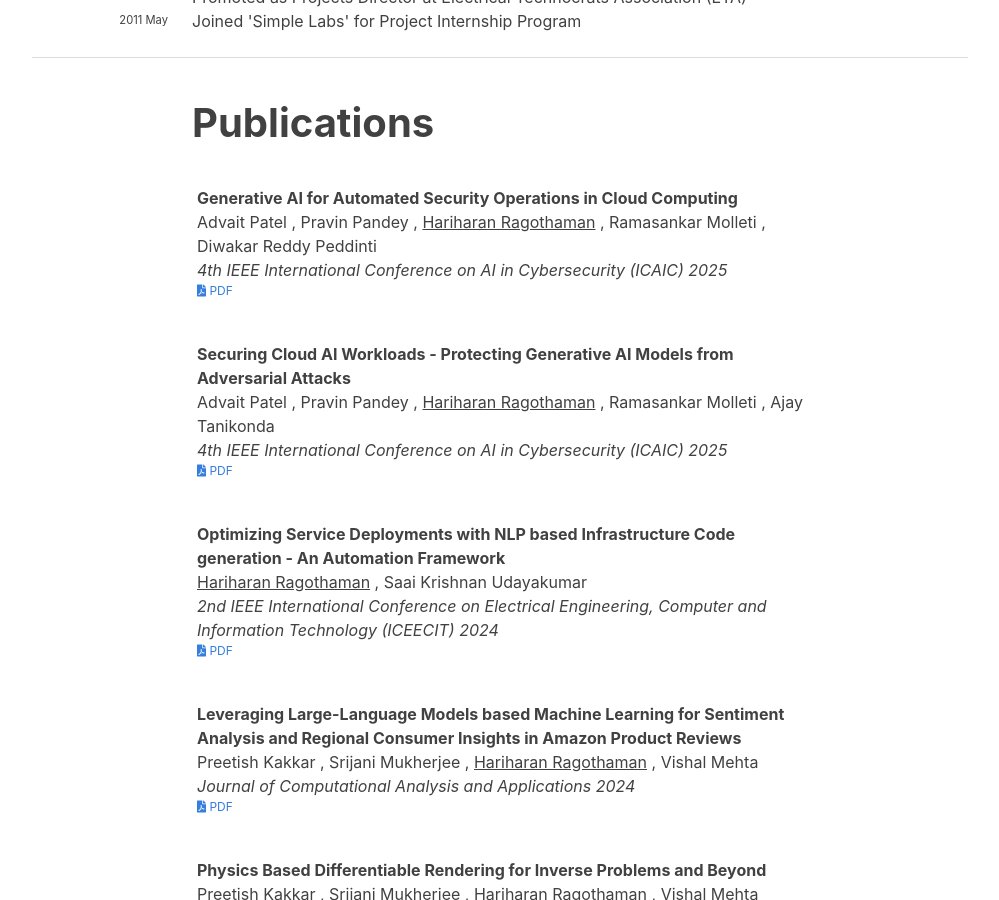
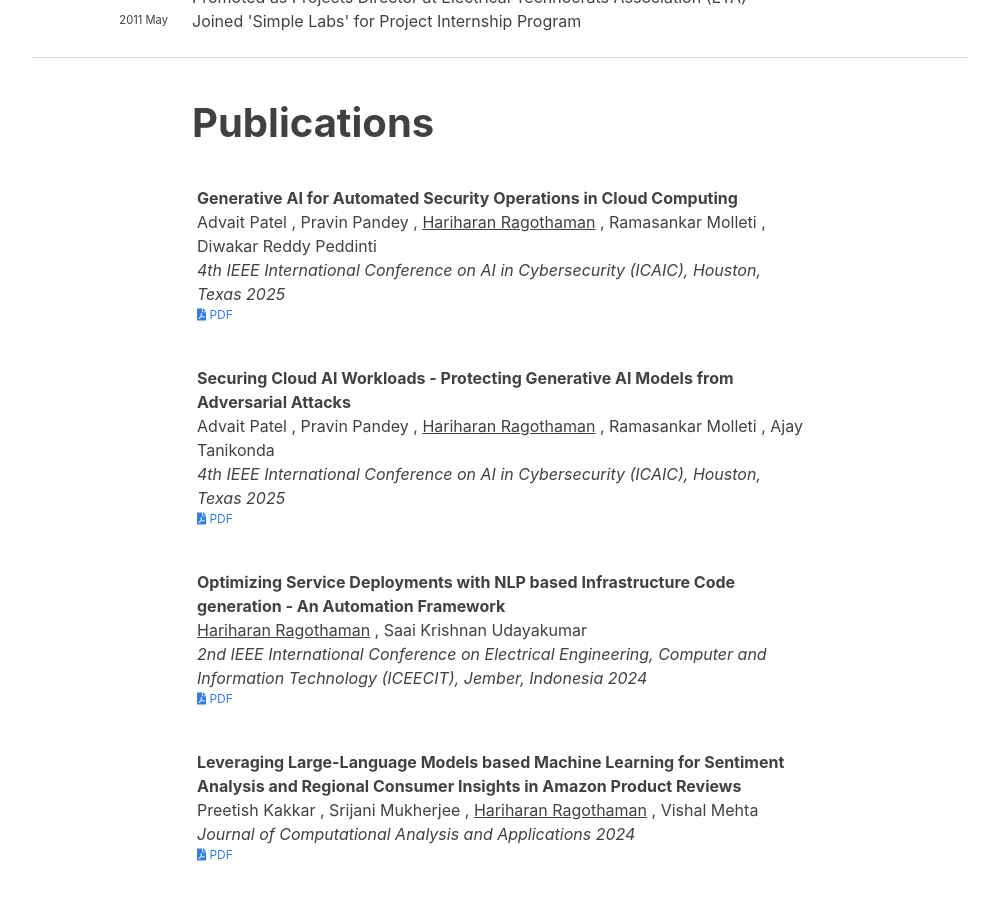
Before and after one commit to hariharanragothaman/hariharanragothaman.github.io, a Jekyll site: the page built from index.md, in a window 1280 px wide and 900 px high, scrolled down 1405 px. Shown: the whole window, without its empty margins (140-1139 px from the left). Built offline with Jekyll 4.4.1, drawn with Linux system fonts in a browser that asks for light colours; nearby versions of some CDN libraries; some web fonts are replaced.

Commit message:
Polishes and Updates

```diff
--- a/_data/publications.yaml
+++ b/_data/publications.yaml
@@ -7,7 +7,7 @@
     - Ramasankar Molleti
     - Diwakar Reddy Peddinti
   title: Generative AI for Automated Security Operations in Cloud Computing
-  venue: 4th IEEE International Conference on AI in Cybersecurity (ICAIC)
+  venue: 4th IEEE International Conference on AI in Cybersecurity (ICAIC), Houston, Texas
   year: 2025
   type: conference
   pdf: https://ieeexplore.ieee.org/xpl/conhome/1847104/all-proceedings
@@ -20,7 +20,7 @@
     - Ramasankar Molleti
     - Ajay Tanikonda
   title: Securing Cloud AI Workloads - Protecting Generative AI Models from Adversarial Attacks
-  venue: 4th IEEE International Conference on AI in Cybersecurity (ICAIC)
+  venue: 4th IEEE International Conference on AI in Cybersecurity (ICAIC), Houston, Texas
   year: 2025
   type: conference
   pdf: https://ieeexplore.ieee.org/xpl/conhome/1847104/all-proceedings
@@ -30,7 +30,7 @@
     - Hariharan Ragothaman
     - Saai Krishnan Udayakumar
   title: Optimizing Service Deployments with NLP based Infrastructure Code generation - An Automation Framework
-  venue: 2nd IEEE International Conference on Electrical Engineering, Computer and Information Technology (ICEECIT)
+  venue: 2nd IEEE International Conference on Electrical Engineering, Computer and Information Technology (ICEECIT), Jember, Indonesia
   year: 2024
   type: conference
   pdf: https://ieeexplore.ieee.org/xpl/conhome/1848571/all-proceedings
```
